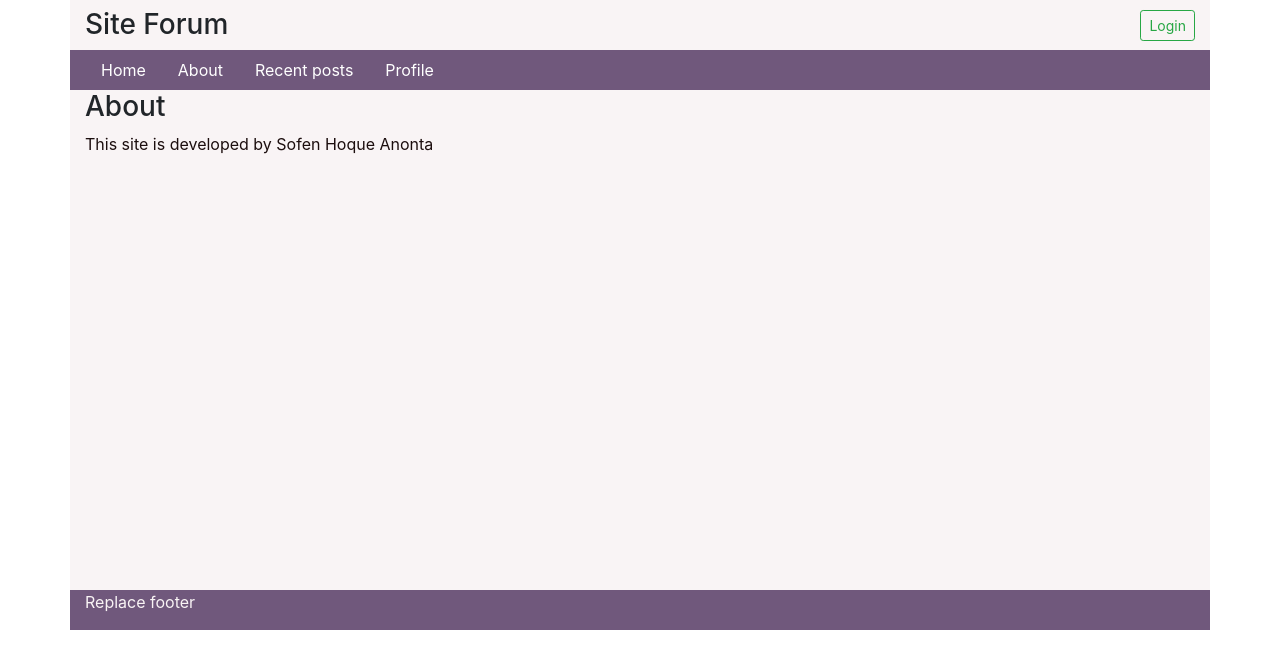
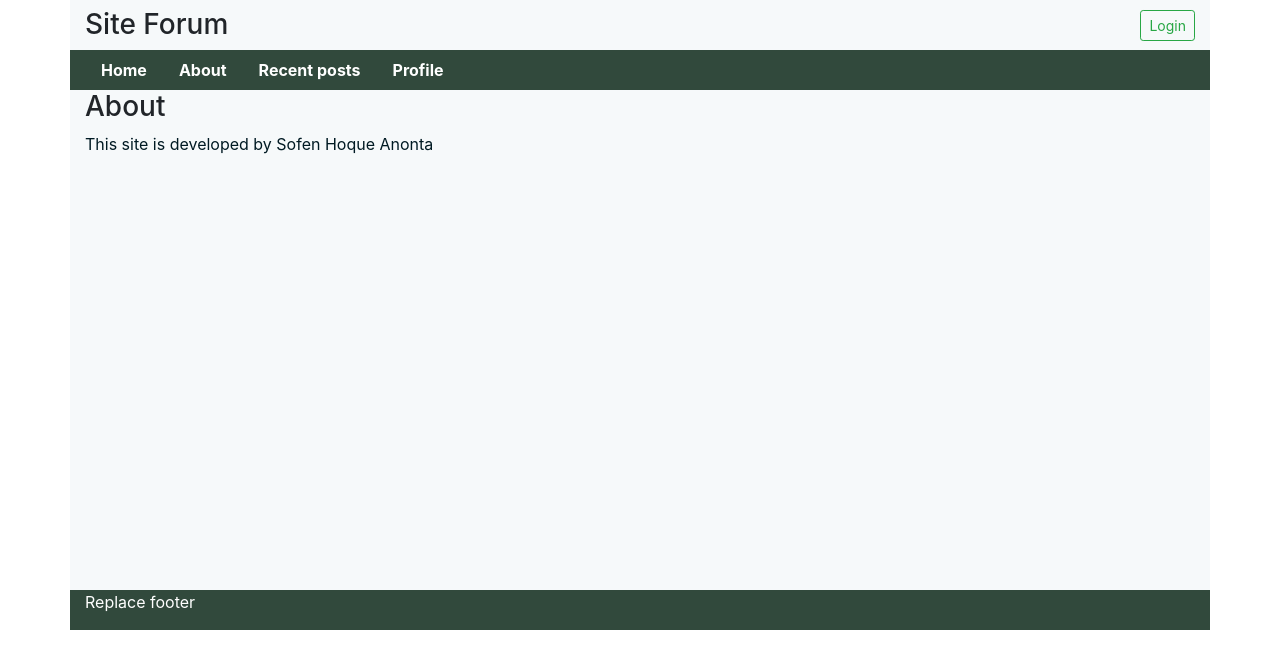
Before and after one commit to SH-anonta/Discussion-Forum, a Django app: page /forum/about in a window 1280 px wide. Shown: the top 669 px of the page. Run offline with Django 3.2, Linux system fonts and the light colour scheme; some libraries are stand-ins or nearby versions.

Commit message:
Implement new theme with green-ish colors

```diff
--- a/forum/templates/forum/global_base_template.html
+++ b/forum/templates/forum/global_base_template.html
@@ -18,12 +18,25 @@
     <link rel="stylesheet" href="{%static 'forum/bootstrap/css/bootstrap.min.css' %}">
     <style>
         {#global site styles#}
+            .global-backgrount-color{
+                background-color: #F6F9FA;
+            }
+
+            p, td, th{
+                color: #001A23;
+            }
+
             a{
-            color: #502F4C;
+                color: #245640;
+                font-weight: bold;
+;
             }
             a:hover{
-            color: black;
+                color: #31493C;
+                font-weight: bold;
+
             }
+
 
             /*make table columns fit to it's content*/
             .table td.fit,
--- a/forum/templates/forum/layout_base_template.html
+++ b/forum/templates/forum/layout_base_template.html
@@ -18,7 +18,7 @@ It also provides default content for Header footer and sidebar
 
 <div class="container">
 
-    <div id="header" class="row">
+    <div id="header" class="row global-backgrount-color">
         {%block HeaderContent%}
             <div class="col-sm-8">
                 <h3 class="h3">Site Forum</h3>
@@ -57,7 +57,7 @@ It also provides default content for Header footer and sidebar
     </div>
 
 
-    <div id="main_content" class="row">
+    <div id="main_content" class="row global-backgrount-color">
         {%block MainContent%}
         <div class="col-sm-12">
             <h1 class="h1"> To be replaced </h1>
@@ -81,14 +81,7 @@ It also provides default content for Header footer and sidebar
 <style>
 /* actual styles of this page*/
 
-
-
-p, td, th{
-    color: #1C0E0E;
-}
-
     #header{
-    background-color: #F9F4F5;
         min-height: 50px;
     }
 
@@ -103,7 +96,7 @@ p, td, th{
     }
 
     #navigation{
-    background-color: #70587C;
+        background-color: #31493C;
     }
 
     #navigation *{
@@ -117,17 +110,16 @@ p, td, th{
 
     #main_content{
         min-height: 500px;
-    background-color: #F9F4F5;
     }
 
 
     #footer{
         color: white;
-    background-color: #70587C;
+        background-color: #31493C;
     }
 
     #footer *{
-    color: #F9F4F5;
+        color: white;
     }
 </style>
 
```
Lines whose indentation alone changed are shown as unchanged.
